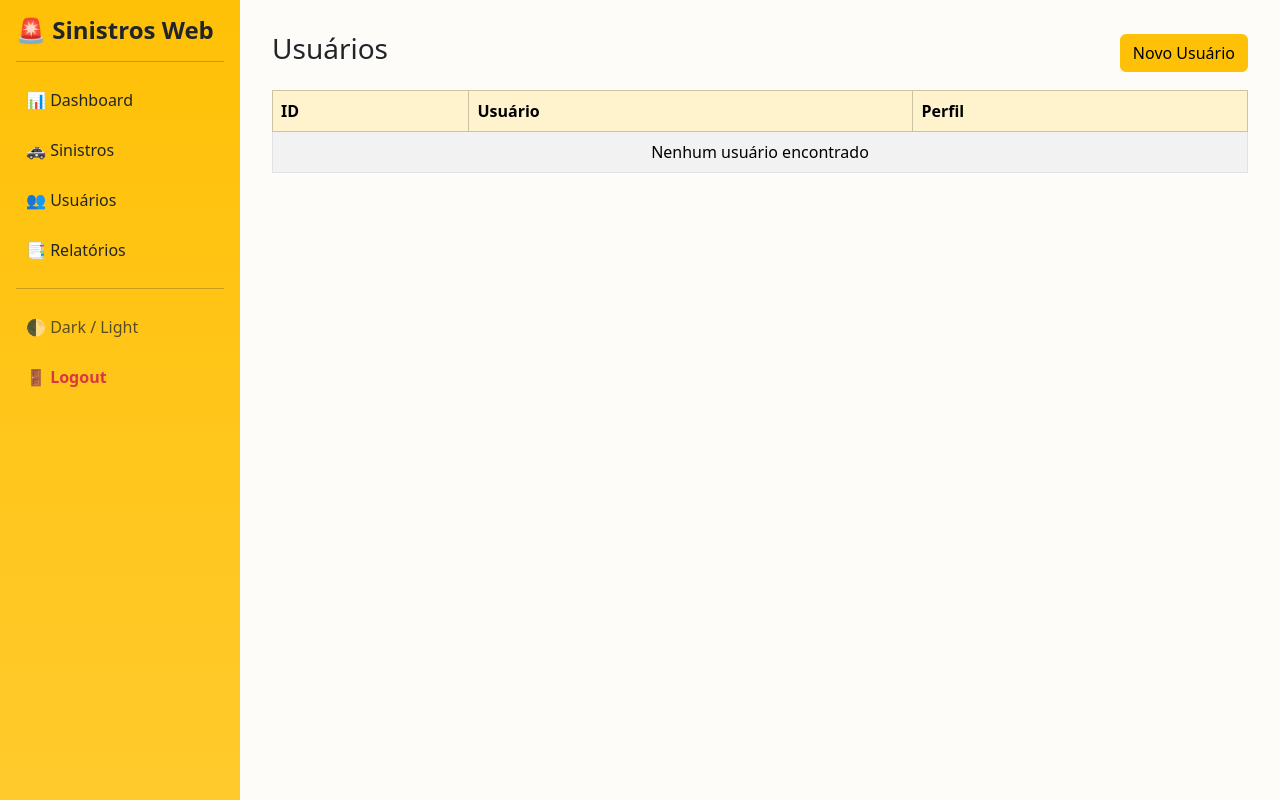
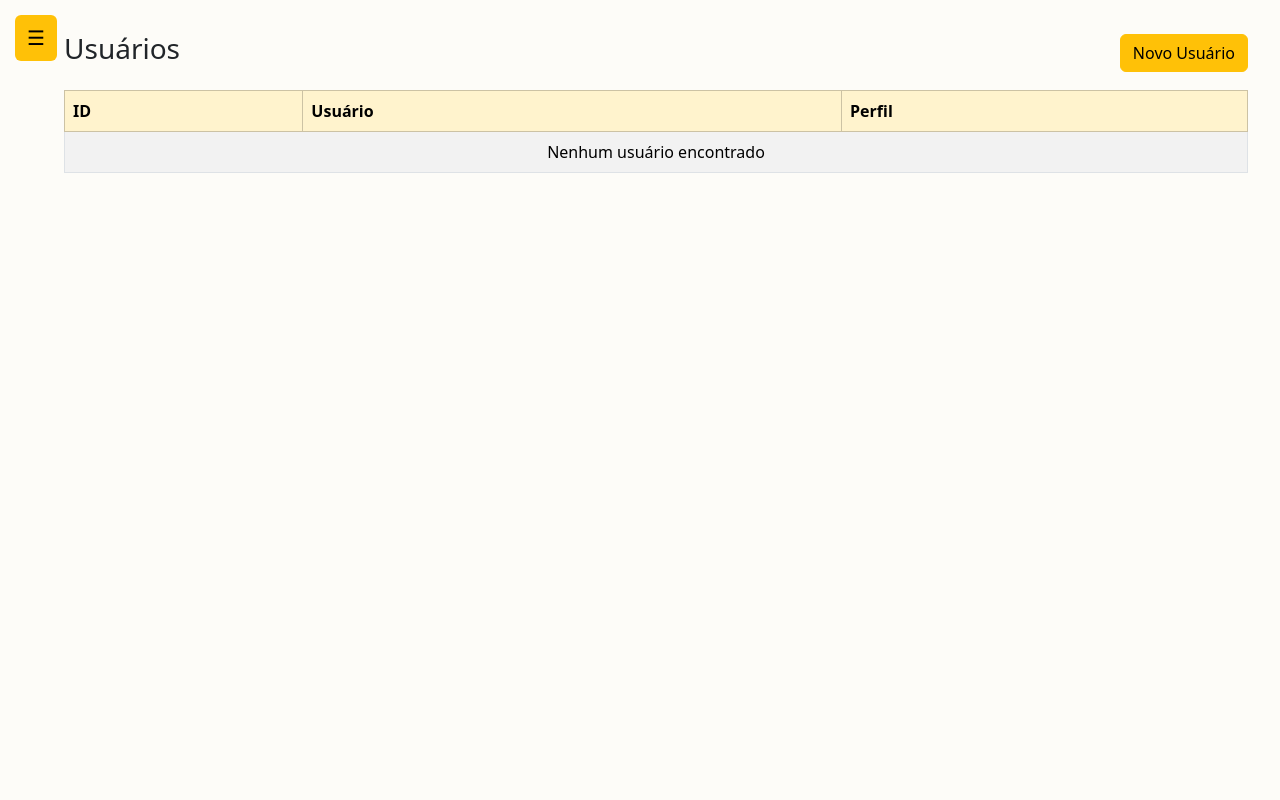
Before and after one commit to marxrocha205/sinistro_dashboard, a Django app: template sinistro_dash/dashboard/templates/dashboard/usuarios.html in a window 1280 px wide. Run offline with Django 5.2, Linux system fonts and the light colour scheme; the template is opened without the code that fills it, so the values that code supplies are empty.

Commit message:
fix: menu lateral

```diff
--- a/sinistro_dash/dashboard/templates/dashboard/base.html
+++ b/sinistro_dash/dashboard/templates/dashboard/base.html
@@ -17,12 +17,35 @@
       overflow-x: hidden;
     }
 
+    /* ===== MENU TOGGLE ===== */
+    .menu-toggle {
+      position: fixed;
+      top: 15px;
+      left: 15px;
+      z-index: 1101;
+      background: #ffc107;
+      border: none;
+      padding: 8px 12px;
+      border-radius: 6px;
+      font-size: 20px;
+    }
+
+    /* ===== SIDEBAR ===== */
     .sidebar {
+      position: fixed;
+      top: 0;
+      left: 0;
       width: 240px;
-      min-height: 100vh;
+      height: 100vh;
       background: linear-gradient(180deg, #ffc107, #ffca2c);
-      position: fixed;
       padding: 1rem;
+      transform: translateX(-100%);
+      transition: transform .25s ease;
+      z-index: 1100;
+    }
+
+    .sidebar.open {
+      transform: translateX(0);
     }
 
     .sidebar h4 {
@@ -49,12 +72,32 @@
       font-weight: 700;
     }
 
-    .content {
-      margin-left: 240px;
-      padding: 2rem;
+    /* ===== OVERLAY ===== */
+    .overlay {
+      position: fixed;
+      inset: 0;
+      background: rgba(0,0,0,.35);
+      display: none;
+      z-index: 1099;
     }
 
-    /* Loader */
+    .overlay.show {
+      display: block;
+    }
+
+    /* ===== CONTENT ===== */
+    .content {
+      padding: 2rem;
+      margin-left: 0;
+    }
+
+    @media (min-width: 992px) {
+      .content {
+        padding-left: 4rem;
+      }
+    }
+
+    /* ===== LOADER ===== */
     #loader {
       position: fixed;
       inset: 0;
@@ -62,23 +105,12 @@
       display: none;
       align-items: center;
       justify-content: center;
-      z-index: 9999;
+      z-index: 2000;
     }
 
     .spinner-border {
       width: 3rem;
       height: 3rem;
-    }
-
-    @media (max-width: 768px) {
-      .sidebar {
-        position: relative;
-        width: 100%;
-        min-height: auto;
-      }
-      .content {
-        margin-left: 0;
-      }
     }
   </style>
 
@@ -87,23 +119,27 @@
 
 <body>
 
-<div id="loader">
-  <div class="spinner-border text-warning"></div>
-</div>
+<button class="menu-toggle" id="menuToggle">☰</button>
 
-<div class="sidebar">
-  <h4>🚨 Sinistros Web</h4>
+<div class="sidebar" id="sidebar">
+  <h4>Sinistros Web</h4>
   <hr>
 
-  <a href="{% url 'dashboard:overview' %}">📊 Dashboard</a>
-  <a href="{% url 'dashboard:sinistros' %}">🚓 Sinistros</a>
-  <a href="{% url 'dashboard:usuarios' %}">👥 Usuários</a>
-  <a href="#">📑 Relatórios</a>
+  <a href="{% url 'dashboard:overview' %}">Dashboard</a>
+  <a href="{% url 'dashboard:sinistros' %}">Sinistros</a>
+  <a href="{% url 'dashboard:usuarios' %}">Usuários</a>
+  <a href="#">Relatórios</a>
 
   <hr>
 
-  <a href="#" class="text-muted">🌓 Dark / Light</a>
-  <a href="{% url 'dashboard:logout' %}" class="logout">🚪 Logout</a>
+  <a href="#" class="text-muted">Dark / Light</a>
+  <a href="{% url 'dashboard:logout' %}" class="logout">Logout</a>
+</div>
+
+<div class="overlay" id="overlay"></div>
+
+<div id="loader">
+  <div class="spinner-border text-warning"></div>
 </div>
 
 <div class="content">
@@ -114,11 +150,33 @@
 <script src="https://unpkg.com/leaflet@1.9.4/dist/leaflet.js"></script>
 
 <script>
-  document.addEventListener("DOMContentLoaded", () => {
-    document.querySelectorAll("a").forEach(link => {
-      link.addEventListener("click", () => {
-        document.getElementById("loader").style.display = "flex";
-      });
+  const sidebar = document.getElementById("sidebar");
+  const overlay = document.getElementById("overlay");
+  const toggle = document.getElementById("menuToggle");
+  const loader = document.getElementById("loader");
+
+  function openMenu() {
+    sidebar.classList.add("open");
+    overlay.classList.add("show");
+  }
+
+  function closeMenu() {
+    sidebar.classList.remove("open");
+    overlay.classList.remove("show");
+  }
+
+  toggle.addEventListener("click", () => {
+    sidebar.classList.contains("open") ? closeMenu() : openMenu();
+  });
+
+  overlay.addEventListener("click", closeMenu);
+
+  document.querySelectorAll("a[href]").forEach(link => {
+    link.addEventListener("click", e => {
+      const href = link.getAttribute("href");
+      if (href && href !== "#" && !href.startsWith("javascript")) {
+        loader.style.display = "flex";
+      }
     });
   });
 </script>
```
